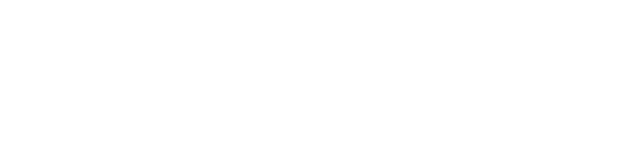
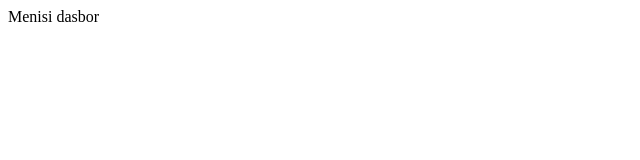
Before and after one commit to dinar1212/Repo, a plain HTML site: page dasbor.html in a window 1280 px wide. Shown: the whole page, without its empty margins (0-640 px from the left). Drawn offline with Linux system fonts and the light colour scheme.

Commit message:
mengisi dasbor

```diff
--- a/dasbor.html
+++ b/dasbor.html
@@ -7,6 +7,7 @@
     <title>Document</title>
 </head>
 <body>
+    Menisi dasbor
 
 </body>
 </html>
```
